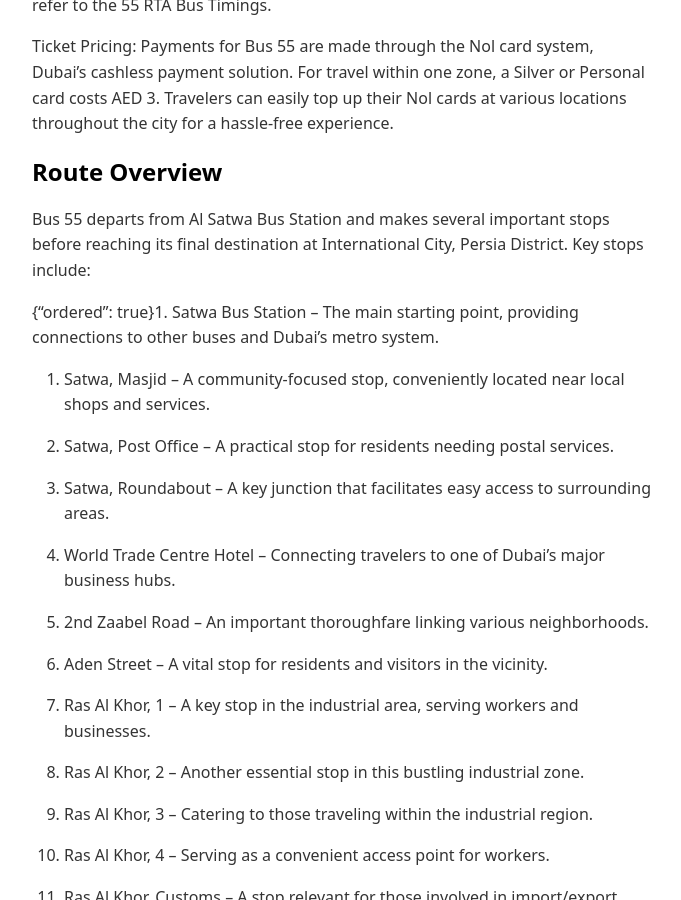
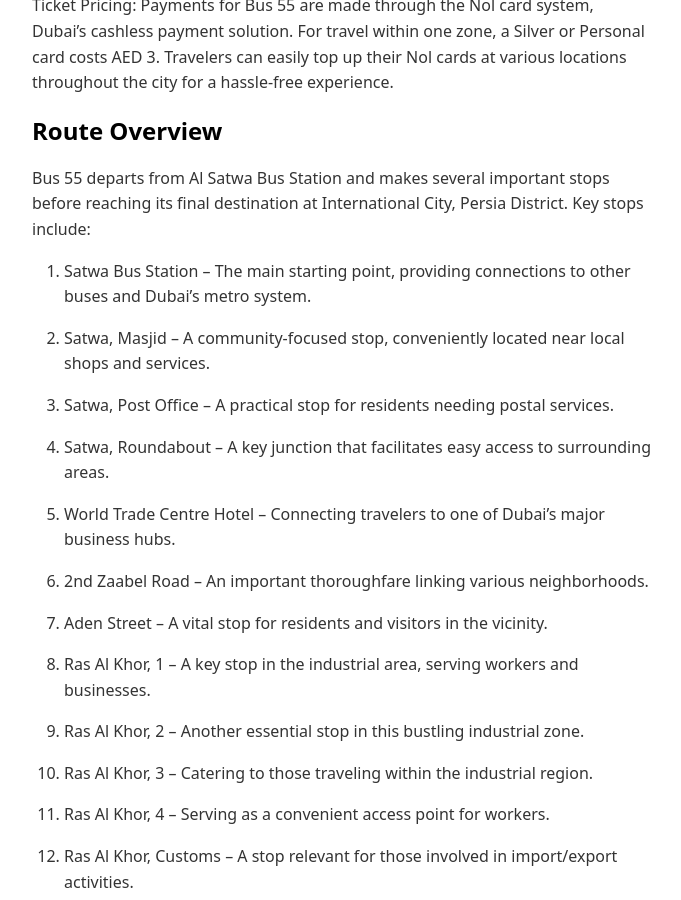
Before and after one commit to dubaitime/dubaitime.github.io, a Jekyll site: the page built from _posts/2026-04-01-55-rta-bus-timings-al-satwa-bus-station-to-international-city.md, in a window 1280 px wide and 900 px high, scrolled down 2663 px. Shown: the whole window, without its empty margins (298-979 px from the left). Built offline with Jekyll 4.4.1, drawn with Linux system fonts in a browser that asks for light colours; nearby versions of some CDN libraries; some of the changed text lies outside the part shown.

Commit message:
Update 2026-04-01-55-rta-bus-timings-al-satwa-bus-station-to-international-city.md

```diff
--- a/_posts/2026-04-01-55-rta-bus-timings-al-satwa-bus-station-to-international-city.md
+++ b/_posts/2026-04-01-55-rta-bus-timings-al-satwa-bus-station-to-international-city.md
@@ -69,7 +68,7 @@
 
 Bus 55 departs from Al Satwa Bus Station and makes several important stops before reaching its final destination at International City, Persia District. Key stops include:
 
- {"ordered": true}1. Satwa Bus Station – The main starting point, providing connections to other buses and Dubai's metro system.
+1. Satwa Bus Station – The main starting point, providing connections to other buses and Dubai's metro system.
 
 2. Satwa, Masjid – A community-focused stop, conveniently located near local shops and services.
 
@@ -137,11 +136,9 @@
 
 Throughout the journey, passengers can access several major attractions and landmarks:
 
- {"ordered": true,"start":1}1. World Trade Centre – A hub for exhibitions, conferences, and corporate events.
+1. World Trade Centre – A hub for exhibitions, conferences, and corporate events.
 
-2.
-
-3. Ras Al Khor Wildlife Sanctuary – Located near the industrial area, it's one of Dubai's most unique natural reserves, home to flamingos and other bird species.
+2. Ras Al Khor Wildlife Sanctuary – Located near the industrial area, it's one of Dubai's most unique natural reserves, home to flamingos and other bird species.
 
 ## Journey Experience
 
```
Also changed, not shown: other parts of _posts/2026-04-01-55-rta-bus-timings-al-satwa-bus-station-to-international-city.md (+1 -2 lines).
